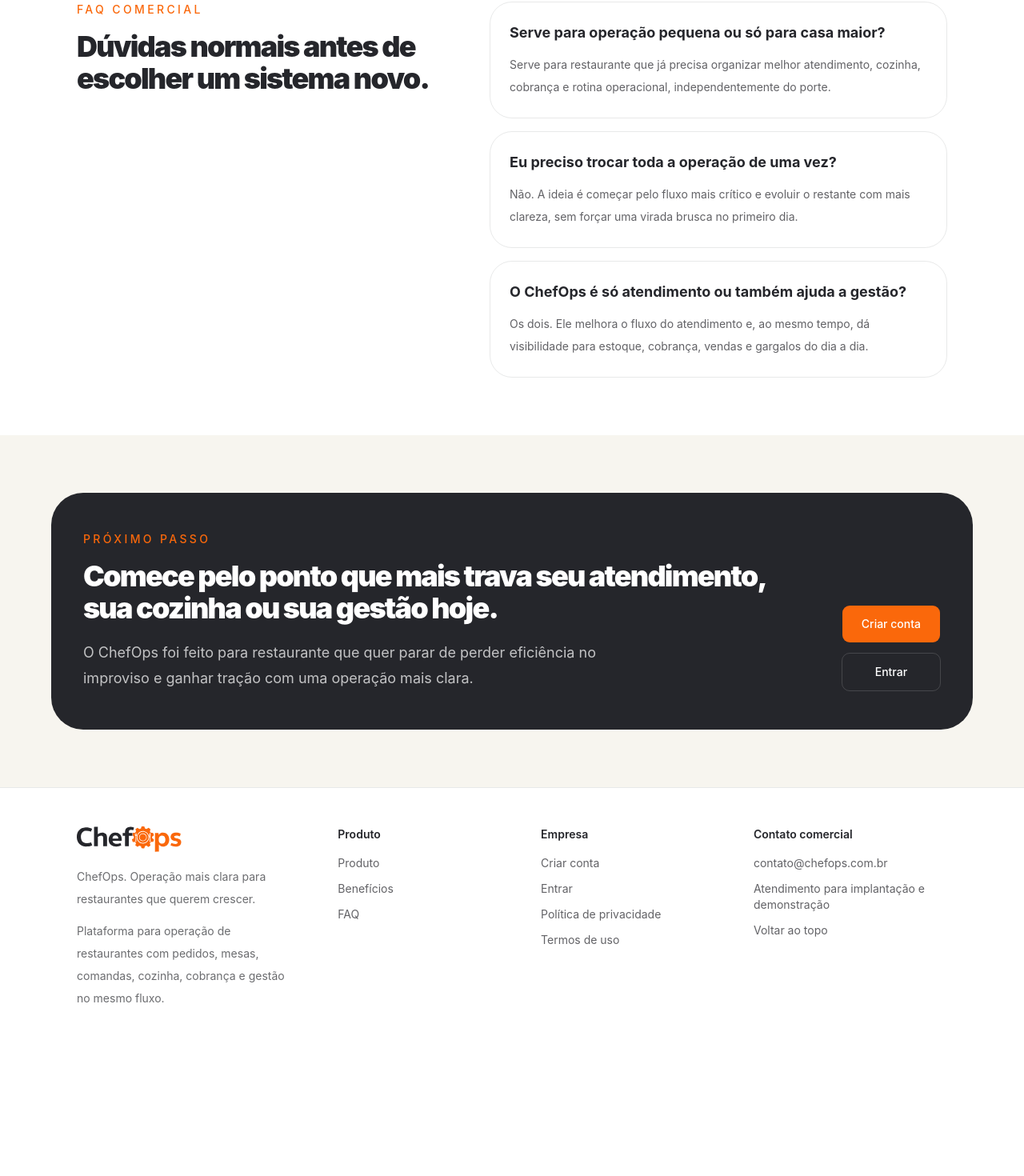
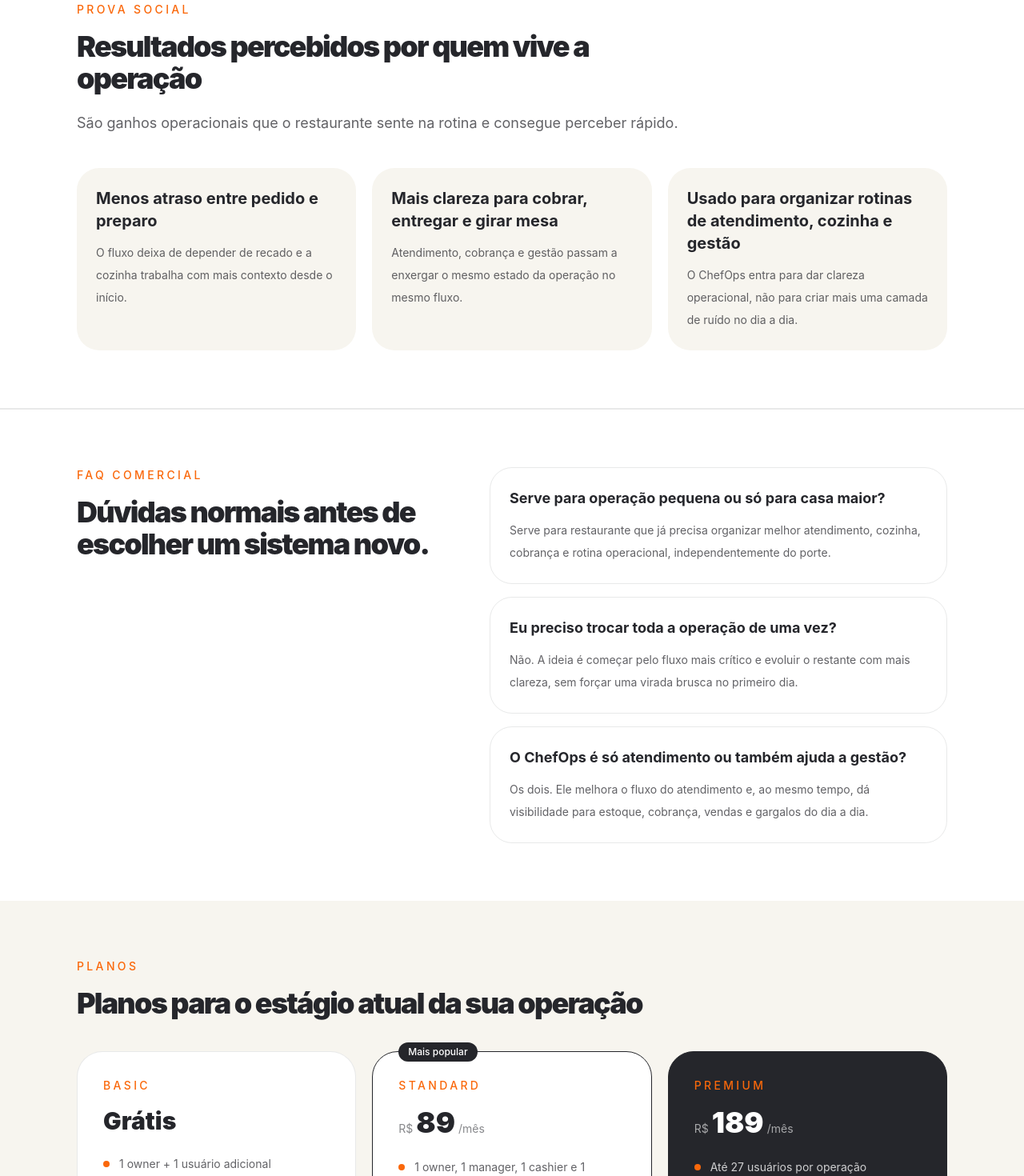
Before and after one commit to devflima/chefops, a Next.js app: page / in a window 1280 px wide. Shown: the part 2080-3550 px from the top of the page at 80% size. Before the commit the page ends 3390 px from the top, so only its background shows below. Built offline with nearby package versions, Linux system fonts and the light colour scheme.

Commit message:
feat: refine landing page pricing and conversion sections

```diff
--- a/app/page.tsx
+++ b/app/page.tsx
@@ -1,6 +1,7 @@
 import Image from 'next/image'
 import Link from 'next/link'
 import { Button } from '@/components/ui/button'
+import { PLAN_FEATURES, PLAN_LABELS, PLAN_PRICES, type Plan } from '@/features/plans/types'
 
 const capabilities = [
   'Pedidos, mesas, comandas, cozinha, estoque e cobrança em um fluxo único.',
@@ -12,7 +13,7 @@
   {
     title: 'Atendimento sem ruído',
     description:
-      'Do salão ao delivery, o time acompanha a operação com menos atrito e mais contexto.',
+      'Salão, delivery e cozinha passam a trabalhar com o mesmo contexto, sem ruído entre pedido, preparo e entrega.',
   },
   {
     title: 'Gestão mais clara',
@@ -43,6 +44,8 @@
       'Os dois. Ele melhora o fluxo do atendimento e, ao mesmo tempo, dá visibilidade para estoque, cobrança, vendas e gargalos do dia a dia.',
   },
 ]
+
+const landingPlans: Plan[] = ['free', 'basic', 'pro']
 
 export default function Home() {
   return (
@@ -211,6 +214,53 @@
           </div>
         </section>
 
+        <section className="border-y border-[#25262B]/10 bg-white">
+          <div className="mx-auto max-w-6xl px-6 py-18 lg:px-8">
+            <div className="max-w-3xl">
+              <p className="text-sm font-medium uppercase tracking-[0.24em] text-[#FA680B]">
+                Prova social
+              </p>
+              <h2 className="mt-4 text-4xl font-black tracking-[-0.05em] text-[#25262B]">
+                Resultados percebidos por quem vive a operação
+              </h2>
+              <p className="mt-5 text-lg leading-8 text-[#25262B]/72">
+                São ganhos operacionais que o restaurante sente na rotina e consegue
+                perceber rápido.
+              </p>
+            </div>
+
+            <div className="mt-10 grid gap-5 lg:grid-cols-3">
+              <div className="rounded-[1.75rem] bg-[#F7F5EF] p-6">
+                <h3 className="text-xl font-bold text-[#25262B]">
+                  Menos atraso entre pedido e preparo
+                </h3>
+                <p className="mt-3 text-sm leading-7 text-[#25262B]/72">
+                  O fluxo deixa de depender de recado e a cozinha trabalha com mais
+                  contexto desde o início.
+                </p>
+              </div>
+              <div className="rounded-[1.75rem] bg-[#F7F5EF] p-6">
+                <h3 className="text-xl font-bold text-[#25262B]">
+                  Mais clareza para cobrar, entregar e girar mesa
+                </h3>
+                <p className="mt-3 text-sm leading-7 text-[#25262B]/72">
+                  Atendimento, cobrança e gestão passam a enxergar o mesmo estado da
+                  operação no mesmo fluxo.
+                </p>
+              </div>
+              <div className="rounded-[1.75rem] bg-[#F7F5EF] p-6">
+                <h3 className="text-xl font-bold text-[#25262B]">
+                  Usado para organizar rotinas de atendimento, cozinha e gestão
+                </h3>
+                <p className="mt-3 text-sm leading-7 text-[#25262B]/72">
+                  O ChefOps entra para dar clareza operacional, não para criar mais uma
+                  camada de ruído no dia a dia.
+                </p>
+              </div>
+            </div>
+          </div>
+        </section>
+
         <section id="faq" className="border-t border-[#25262B]/10 bg-white">
           <div className="mx-auto grid max-w-6xl gap-12 px-6 py-18 lg:grid-cols-[0.9fr_1.1fr] lg:px-8">
             <div>
@@ -233,6 +283,137 @@
           </div>
         </section>
 
+        <section className="mx-auto max-w-6xl px-6 py-18 lg:px-8">
+          <div className="max-w-3xl">
+            <p className="text-sm font-medium uppercase tracking-[0.24em] text-[#FA680B]">
+              Planos
+            </p>
+            <h2 className="mt-4 text-4xl font-black tracking-[-0.05em] text-[#25262B]">
+              Planos para o estágio atual da sua operação
+            </h2>
+          </div>
+
+          <div className="mt-10 grid gap-5 lg:grid-cols-3">
+            {landingPlans.map((plan) => {
+              const isHighlighted = plan === 'basic'
+              const isPremium = plan === 'pro'
+
+              return (
+                <div
+                  key={plan}
+                  className={`relative rounded-[2rem] border p-8 ${
+                    isPremium
+                      ? 'border-[#25262B] bg-[#25262B] text-white'
+                      : isHighlighted
+                        ? 'border-[#25262B] bg-white'
+                        : 'border-[#25262B]/10 bg-white'
+                  }`}
+                >
+                  {isHighlighted && (
+                    <div className="absolute -top-3 left-8 rounded-full bg-[#25262B] px-3 py-1 text-xs font-medium text-white">
+                      Mais popular
+                    </div>
+                  )}
+
+                  <p
+                    className={`text-sm font-medium uppercase tracking-[0.24em] ${
+                      isPremium ? 'text-[#FA680B]' : 'text-[#FA680B]'
+                    }`}
+                  >
+                    {PLAN_LABELS[plan]}
+                  </p>
+
+                  <div className="mt-4 flex items-baseline gap-1">
+                    {PLAN_PRICES[plan] === 0 ? (
+                      <span className={`text-3xl font-black ${isPremium ? 'text-white' : 'text-[#25262B]'}`}>
+                        Grátis
+                      </span>
+                    ) : (
+                      <>
+                        <span className={`text-sm ${isPremium ? 'text-white/60' : 'text-[#25262B]/55'}`}>R$</span>
+                        <span className={`text-4xl font-black ${isPremium ? 'text-white' : 'text-[#25262B]'}`}>
+                          {PLAN_PRICES[plan]}
+                        </span>
+                        <span className={`text-sm ${isPremium ? 'text-white/60' : 'text-[#25262B]/55'}`}>/mês</span>
+                      </>
+                    )}
+                  </div>
+
+                  <ul className="mt-6 space-y-3">
+                    {PLAN_FEATURES[plan].map((feature) => (
+                      <li
+                        key={feature}
+                        className={`flex items-start gap-3 text-sm leading-6 ${
+                          isPremium ? 'text-white/78' : 'text-[#25262B]/72'
+                        }`}
+                      >
+                        <div className="mt-2 h-2 w-2 rounded-full bg-[#FA680B]" />
+                        <span>{feature}</span>
+                      </li>
+                    ))}
+                  </ul>
+
+                  {isHighlighted && (
+                    <p className="mt-6 text-sm font-medium text-[#25262B]/72">
+                      Recomendado para operação em crescimento
+                    </p>
+                  )}
+                </div>
+              )
+            })}
+          </div>
+
+          <div className="mt-8 rounded-[1.75rem] border border-[#25262B]/10 bg-white p-6">
+            <h3 className="text-lg font-bold text-[#25262B]">Precisa de ajuda para escolher?</h3>
+            <p className="mt-2 text-sm leading-7 text-[#25262B]/72">
+              Entre em contato pelo email{' '}
+              <a
+                href="mailto:suporte@chefops.com.br"
+                className="font-medium text-[#25262B] underline underline-offset-4"
+              >
+                suporte@chefops.com.br
+              </a>{' '}
+              e nossa equipe te ajuda a encontrar o melhor plano para o seu negócio.
+            </p>
+          </div>
+        </section>
+
+        <section className="mx-auto max-w-6xl px-6 py-18 lg:px-8">
+          <div className="rounded-[2rem] border border-[#25262B]/10 bg-white p-8 sm:p-10">
+            <div className="grid gap-8 lg:grid-cols-[1fr_auto] lg:items-end">
+              <div className="max-w-3xl">
+                <p className="text-sm font-medium uppercase tracking-[0.24em] text-[#FA680B]">
+                  Decisão comercial
+                </p>
+                <h2 className="mt-4 text-4xl font-black tracking-[-0.05em] text-[#25262B]">
+                  Escolha o melhor próximo passo para sua operação.
+                </h2>
+                <p className="mt-5 text-lg leading-8 text-[#25262B]/72">
+                  Se você quer conhecer a plataforma no seu ritmo, pode criar a conta.
+                  Se prefere entender primeiro como o ChefOps entra na rotina do seu
+                  restaurante, vale começar por uma demonstração comercial.
+                </p>
+              </div>
+
+              <div className="grid gap-3 sm:min-w-[18rem]">
+                <Button asChild size="lg" className="h-12 bg-[#25262B] px-6 text-white hover:bg-[#1d1e22]">
+                  <Link href="/register">Criar conta e explorar a plataforma</Link>
+                </Button>
+                <Button
+                  asChild
+                  size="lg"
+                  variant="outline"
+                  className="h-12 border-[#25262B]/15 bg-transparent px-6 text-[#25262B] hover:bg-[#25262B]/5"
+                >
+                  <a href="mailto:contato@chefops.com.br?subject=Demonstra%C3%A7%C3%A3o%20ChefOps">
+                    Agendar demonstração comercial
+                  </a>
+                </Button>
+              </div>
+            </div>
+          </div>
+        </section>
+
         <section className="px-6 py-18 lg:px-8">
           <div className="mx-auto max-w-6xl rounded-[2.5rem] bg-[#25262B] px-8 py-10 text-white sm:px-10 sm:py-12">
             <div className="grid gap-8 lg:grid-cols-[1fr_auto] lg:items-end">
@@ -241,12 +422,12 @@
                   Próximo passo
                 </p>
                 <h2 className="mt-4 text-4xl font-black tracking-[-0.05em]">
-                  Comece pelo ponto que mais trava seu atendimento, sua cozinha ou sua
-                  gestão hoje.
+                  Leve a operação para um fluxo mais claro, com menos ruído e mais
+                  capacidade de crescer.
                 </h2>
                 <p className="mt-5 max-w-2xl text-lg leading-8 text-white/72">
-                  O ChefOps foi feito para restaurante que quer parar de perder eficiência
-                  no improviso e ganhar tração com uma operação mais clara.
+                  Escolha entre começar sozinho na plataforma ou conversar com o time
+                  comercial para entender o melhor encaixe para a sua operação.
                 </p>
               </div>
 
```
Also changed, not shown: 1 other file (tests, documents, lock files or other folders).
